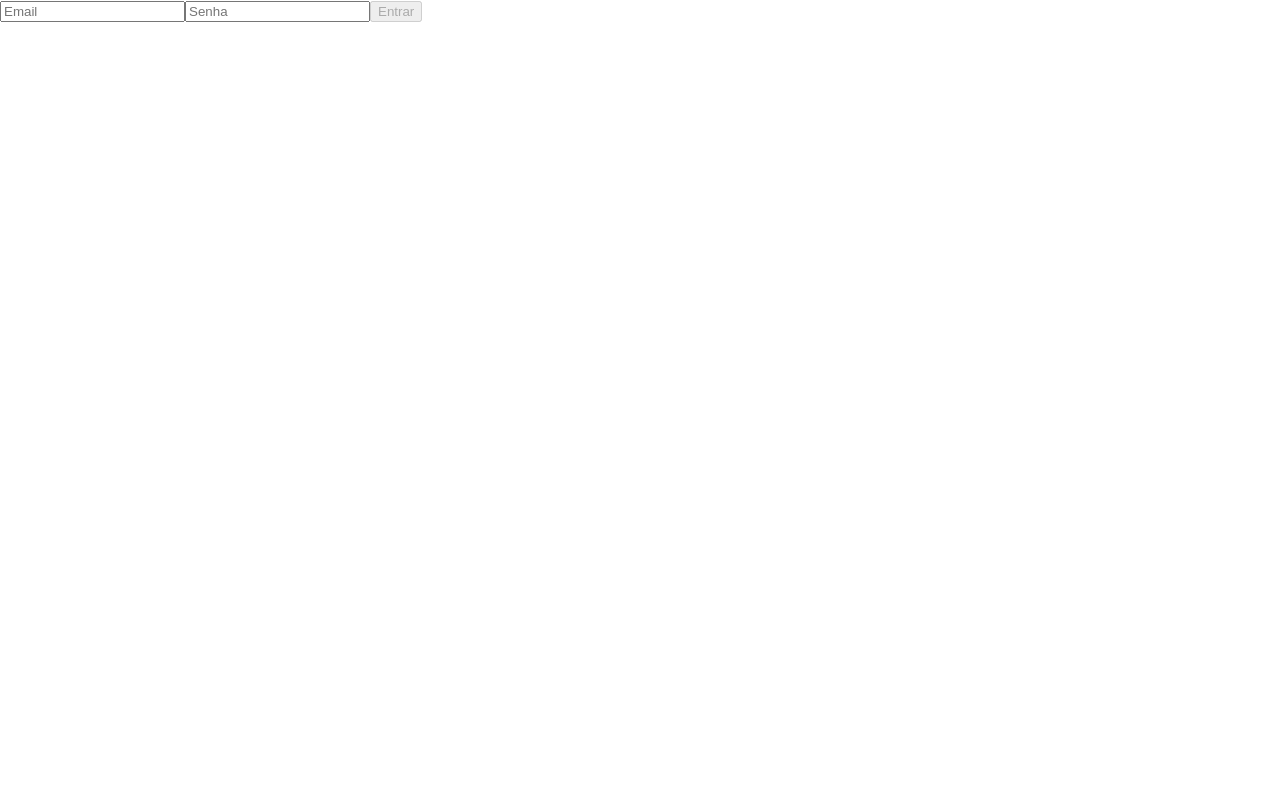
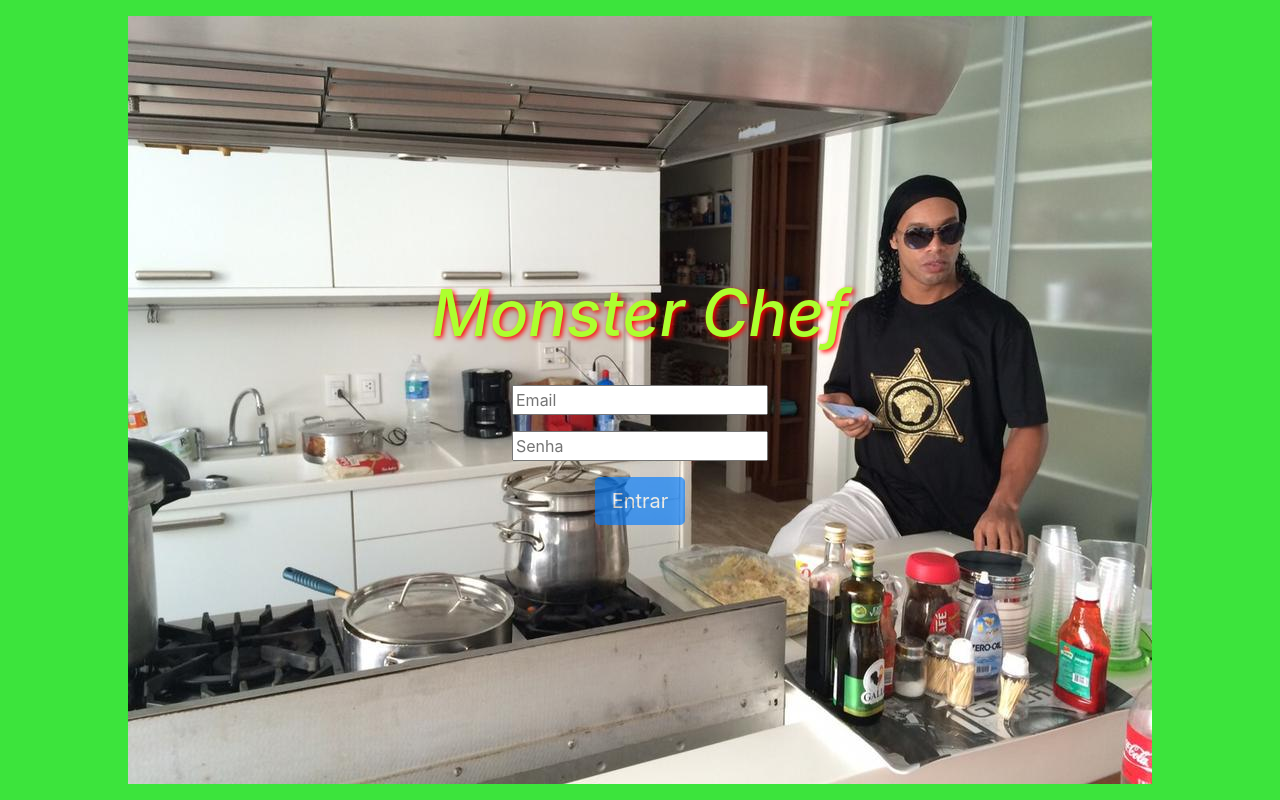
Before and after one commit to tryber/sd-05-recipes-app-5, a React (Create React App) app: page / in a window 1280 px wide. Built offline with nearby package versions, Linux system fonts and the light colour scheme.

Commit message:
o dibre vem

```diff
--- a/package.json
+++ b/package.json
@@ -7,9 +7,11 @@
     "@testing-library/react": "^9.5.0",
     "@testing-library/user-event": "^7.2.1",
     "axios": "^0.19.1",
+    "bootstrap": "^4.5.2",
     "clipboard-copy": "^3.1.0",
     "lodash": "^4.17.15",
     "react": "^16.13.1",
+    "react-bootstrap": "^1.3.0",
     "react-dom": "^16.13.1",
     "react-logger": "^1.1.0",
     "react-redux": "^7.2.1",
--- a/src/App.css
+++ b/src/App.css
@@ -1,3 +1,7 @@
+* {
+  font-family: -apple-system, BlinkMacSystemFont, 'Segoe UI', Roboto, Oxygen, Ubuntu, Cantarell, 'Open Sans', 'Helvetica Neue', sans-serif;
+}
+
 #meals {
   height: 100vh;
   width: 100%;
--- a/src/App.js
+++ b/src/App.js
@@ -1,5 +1,6 @@
 import React from 'react';
 import { BrowserRouter, Switch, Route } from 'react-router-dom';
+import 'bootstrap/dist/css/bootstrap.min.css';
 import Login from './Pages/Login';
 import Provider from './context/Provider';
 import Foods from './Pages/Foods';
--- /dev/null
+++ b/src/Pages/Login.css
@@ -0,0 +1,19 @@
+.login {
+  align-items: center;
+  background-color: rgb(60, 228, 60);
+  background-image: url('../images/dibrecooking.jpg');
+  background-position: center;
+  background-repeat: no-repeat;
+  display: flex;
+  justify-content: center;
+  flex-direction: column;
+  height: 100vh;
+}
+
+.MonsterChef {
+    padding-bottom: 2%;
+    font-size: 8vh;
+    color: greenyellow;
+    font-style: italic;
+    text-shadow: 2px 2px 5px red;
+}
--- a/src/Pages/Login.js
+++ b/src/Pages/Login.js
@@ -1,5 +1,6 @@
 import React from 'react';
 import { Link } from 'react-router-dom';
+import './Login.css'
 
 const regEmail = /^\w+([.-]?\w+)@\w+([.-]?\w+)(.\w{2,3})+$/;
 class Login extends React.Component {
@@ -21,21 +22,22 @@ class Login extends React.Component {
   render() {
     const { pwLength, email } = this.state;
     return (
-      <div>
-        <input
+      <div className="login">
+        <h1 class="MonsterChef">Monster Chef</h1>
+        <input className="form-group"
           data-testid="email-input"
           type="text"
           onChange={(event) => this.setState({ email: event.target.value })}
           placeholder="Email"
         />
-        <input
+        <input className="form-group"
           data-testid="password-input"
           type="password"
           onChange={(event) => this.setState({ pwLength: event.target.value.length })}
           placeholder="Senha"
         />
         <Link to="/comidas">
-          <button
+          <button class="btn btn-primary btn-lg"
             data-testid="login-submit-btn"
             onClick={this.handleClick}
             disabled={!(email.match(regEmail) && pwLength > 6)}
```
Also changed, not shown: src/images/dibrecooking.jpg (added), 1 other file (tests, documents, lock files or other folders).
